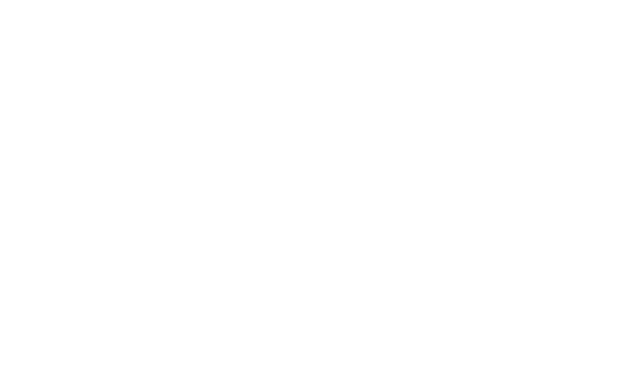
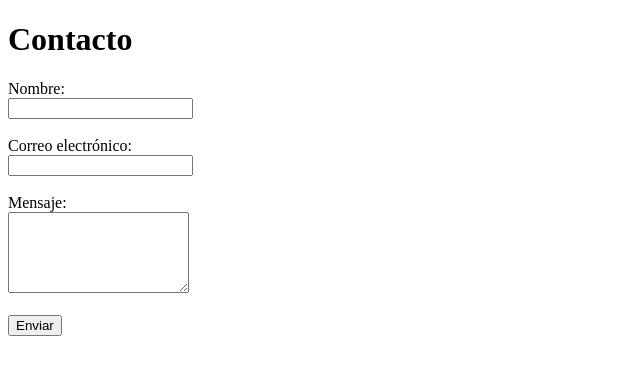
Before and after one commit to Mateo-de-la-Iglesia-Lahoz/mi-pagina-de-git, a plain HTML site: page docs/public/contact.html in a window 1280 px wide. Shown: the whole page, without its empty margins (0-640 px from the left). Drawn offline with Linux system fonts and the light colour scheme.

Commit message:
Revise contact.html to include form elements
Updated the contact form with input fields for name, email, and message.

```diff
--- a/docs/public/contact.html
+++ b/docs/public/contact.html
@@ -1,17 +1,23 @@
 <!DOCTYPE html>
 <html lang="es">
 <head>
-<!-- Basic -->
-  <meta charset="utf-8" />
-  <meta http-equiv="X-UA-Compatible" content="IE=edge" />
+    <meta charset="UTF-8">
+    <title>Contacto</title>
+</head>
+<body>
+    <h1>Contacto</h1>
 
-<!-- Mobile Metas -->
-  <meta name="viewport" content="width=device-width, initial-scale=1, shrink-to-fit=no" />
+    <form>
+        <label for="nombre">Nombre:</label><br>
+        <input type="text" id="nombre" name="nombre" required><br><br>
 
-<!-- Site Metas -->
-  <meta name="keywords" content="Email, teléfono, dirección" />
-  <meta name="description" content="Contacto: En los siguientes enlaces podrá obtener nuestras vías de contacto." />
-  <meta name="author" content="Mateo de la Iglesia Lahoz" />
+        <label for="email">Correo electrónico:</label><br>
+        <input type="email" id="email" name="email" required><br><br>
 
-<title>Contacto</title>
-</head>
+        <label for="mensaje">Mensaje:</label><br>
+        <textarea id="mensaje" name="mensaje" rows="5"></textarea><br><br>
+
+        <button type="submit">Enviar</button>
+    </form>
+</body>
+</html>
```
